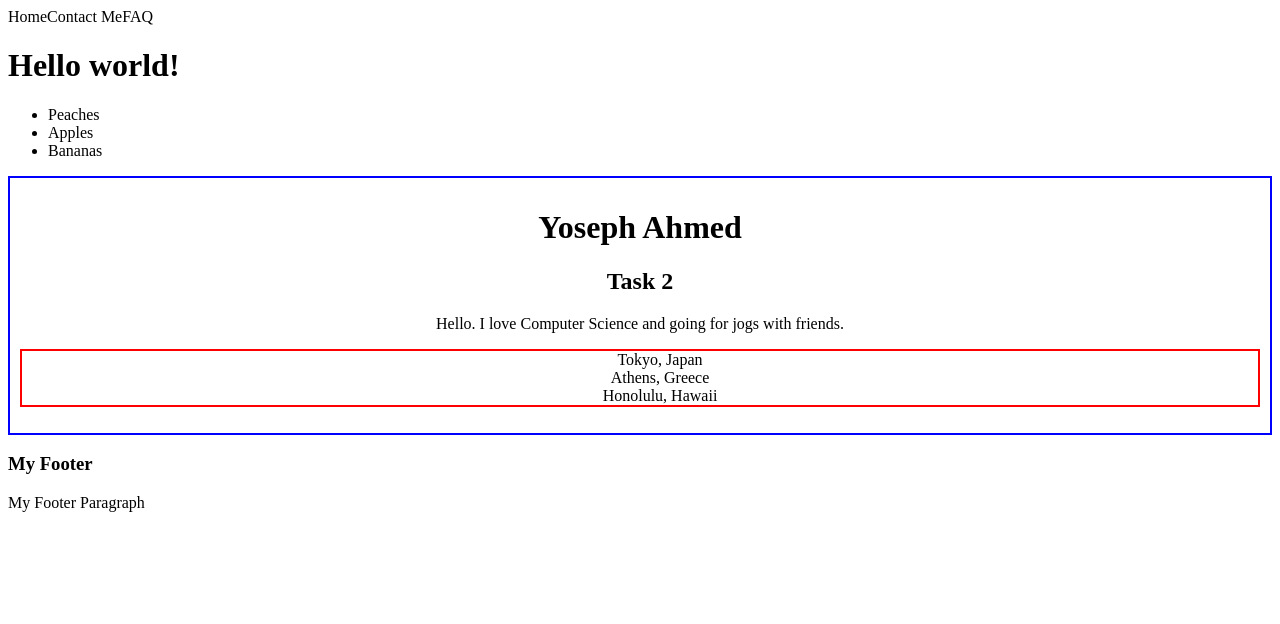
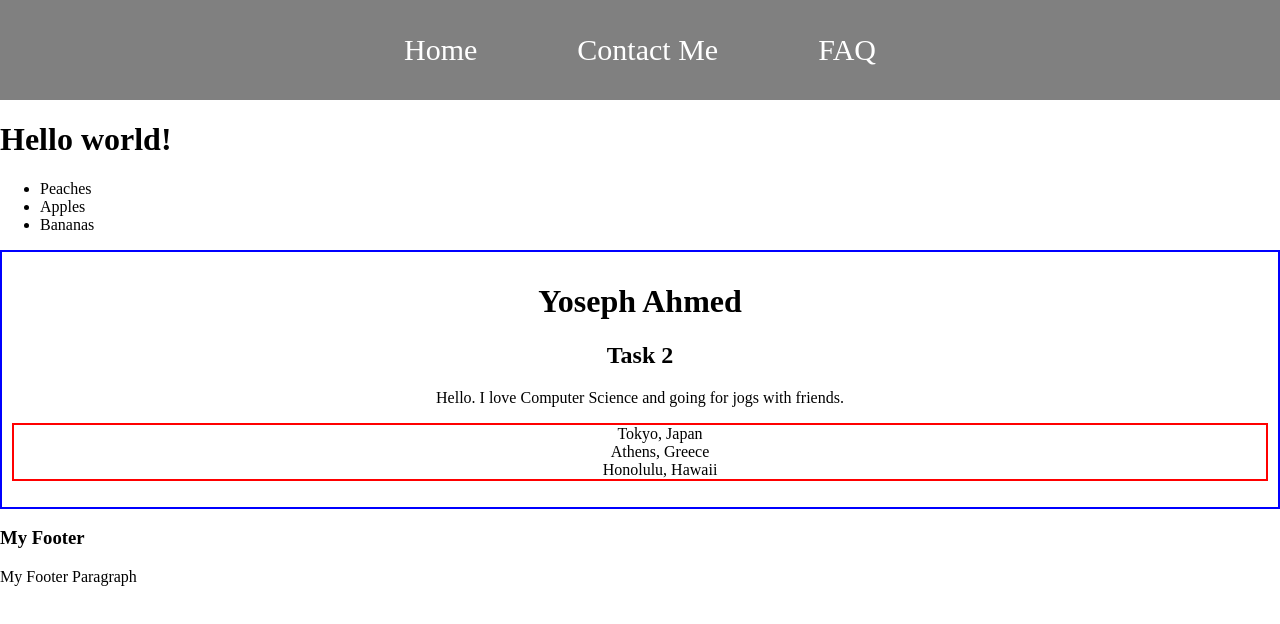
Before and after one commit to yosephAHMED/LearnReactJS_FirstHour, a React (Create React App) app: page / in a window 1280 px wide. Shown: the top 624 px of the page. Built offline with nearby package versions, Linux system fonts and the light colour scheme.

Commit message:
Styled Navbar component

```diff
--- a/public/index.html
+++ b/public/index.html
@@ -2,42 +2,16 @@
 <html lang="en">
   <head>
     <meta charset="utf-8" />
-    <link rel="icon" href="%PUBLIC_URL%/favicon.ico" />
     <meta name="viewport" content="width=device-width, initial-scale=1" />
     <meta name="theme-color" content="#000000" />
     <meta
       name="description"
       content="Web site created using create-react-app"
     />
-    <link rel="apple-touch-icon" href="%PUBLIC_URL%/logo192.png" />
-    <!--
-      manifest.json provides metadata used when your web app is installed on a
-      user's mobile device or desktop. See https://developers.google.com/web/fundamentals/web-app-manifest/
-    -->
-    <link rel="manifest" href="%PUBLIC_URL%/manifest.json" />
-    <!--
-      Notice the use of %PUBLIC_URL% in the tags above.
-      It will be replaced with the URL of the `public` folder during the build.
-      Only files inside the `public` folder can be referenced from the HTML.
-
-      Unlike "/favicon.ico" or "favicon.ico", "%PUBLIC_URL%/favicon.ico" will
-      work correctly both with client-side routing and a non-root public URL.
-      Learn how to configure a non-root public URL by running `npm run build`.
-    -->
-    <title>React App</title>
+    <title>First Hour of Learn React JS</title>
   </head>
   <body>
     <noscript>You need to enable JavaScript to run this app.</noscript>
     <div id="root"></div>
-    <!--
-      This HTML file is a template.
-      If you open it directly in the browser, you will see an empty page.
-
-      You can add webfonts, meta tags, or analytics to this file.
-      The build step will place the bundled scripts into the <body> tag.
-
-      To begin the development, run `npm start` or `yarn start`.
-      To create a production bundle, use `npm run build` or `yarn build`.
-    -->
   </body>
 </html>
--- a/src/components/Navbar.js
+++ b/src/components/Navbar.js
@@ -1,4 +1,5 @@
 import React from 'react';
+import './navbar.css';
 
 // Objective 3
 // 1. Set up a navbar component and render it in the App component
@@ -6,7 +7,7 @@ import React from 'react';
 
 function Navbar() {
     return(
-        <div>
+        <div className="navbar">
             <label>Home</label>
             <label>Contact Me</label>
             <label>FAQ</label>
--- /dev/null
+++ b/src/components/navbar.css
@@ -0,0 +1,22 @@
+body {
+    margin: 0;
+}
+
+.navbar {
+    background-color: gray;
+    height: 100px;
+    text-align: center;
+    display: flex;
+    justify-content: center;
+    align-items: center;
+    font-size: 30px;
+}
+
+.navbar label {
+    color: white;
+    padding: 50px;
+}
+
+.navbar label:hover {
+    color: red;
+}
```
Also changed, not shown: public/logo192.png (deleted), public/logo512.png (deleted), public/manifest.json (deleted).
